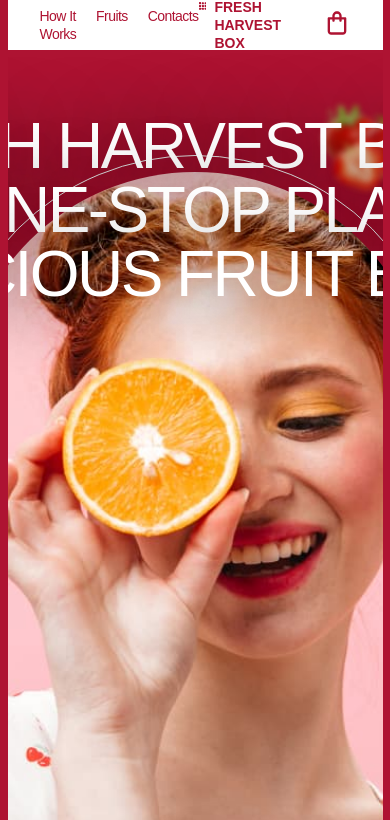
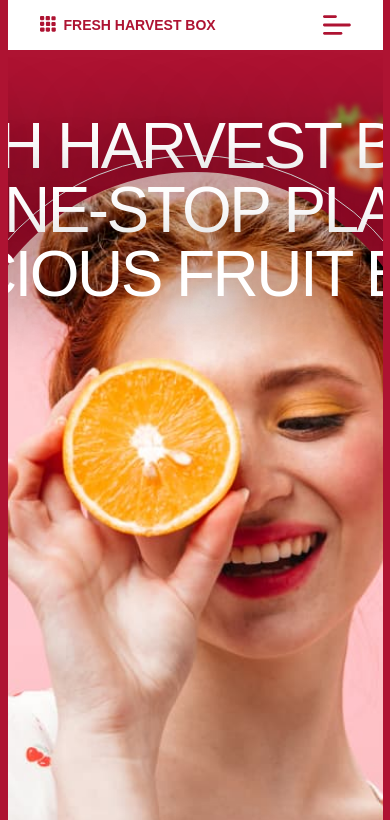
Before and after one commit to OlgaSzum/tutti-frutti_2, a website built with Vite: page src/index.html in a window 390 px wide. Shown: the top 820 px of the page. Built offline with nearby package versions, Linux system fonts and the light colour scheme; files whose address does not match are found by name.

Commit message:
header-responsible

```diff
--- a/src/css/header.css
+++ b/src/css/header.css
@@ -25,3 +25,7 @@
   width: 208px;
   text-align: right;
 }
+
+.topline_uil-cart_mobile {
+  display: none;
+}
--- a/src/css/styles.css
+++ b/src/css/styles.css
@@ -140,6 +140,10 @@ img {
     width: 704px;
   }
   /*how it works responsywnosc tablet*/
+
+  /*header responsywnosc tablet*/
+
+  /*header responsywnosc tablet*/
 }
 
 @media (max-width: 767px) {
@@ -194,6 +198,7 @@ img {
     display: flex;
     flex-direction: column;
     align-items: center;
+    margin: 80px 0;
   }
 
   .how-it-works {
@@ -219,4 +224,27 @@ img {
     width: 335px;
   }
   /*how it works responsywnosc mobile*/
+
+  /*header responsywnosc mobile*/
+  .menu {
+    display: none;
+  }
+
+  .logo_pack {
+    display: flex;
+    flex-direction: column;
+    justify-content: center;
+    align-items: center;
+  }
+
+  .topline_uil-cart {
+    display: none;
+  }
+
+  .topline_uil-cart_mobile {
+    width: 108px;
+    display: flex;
+    flex-direction: row-reverse;
+  }
+  /*header responsywnosc mobile*/
 }
--- a/src/partials/header.html
+++ b/src/partials/header.html
@@ -19,6 +19,11 @@
           <use href="./img/icons.svg#icon-uil_cart"></use>
         </svg>
       </div>
+      <div class="topline_uil-cart topline_uil-cart_mobile">
+        <svg class="uil-cart" width="28" height="28">
+          <use href="./img/icons.svg#icon-hamburger-mobile"></use>
+        </svg>
+      </div>
     </nav>
   </div>
 </header>
```
